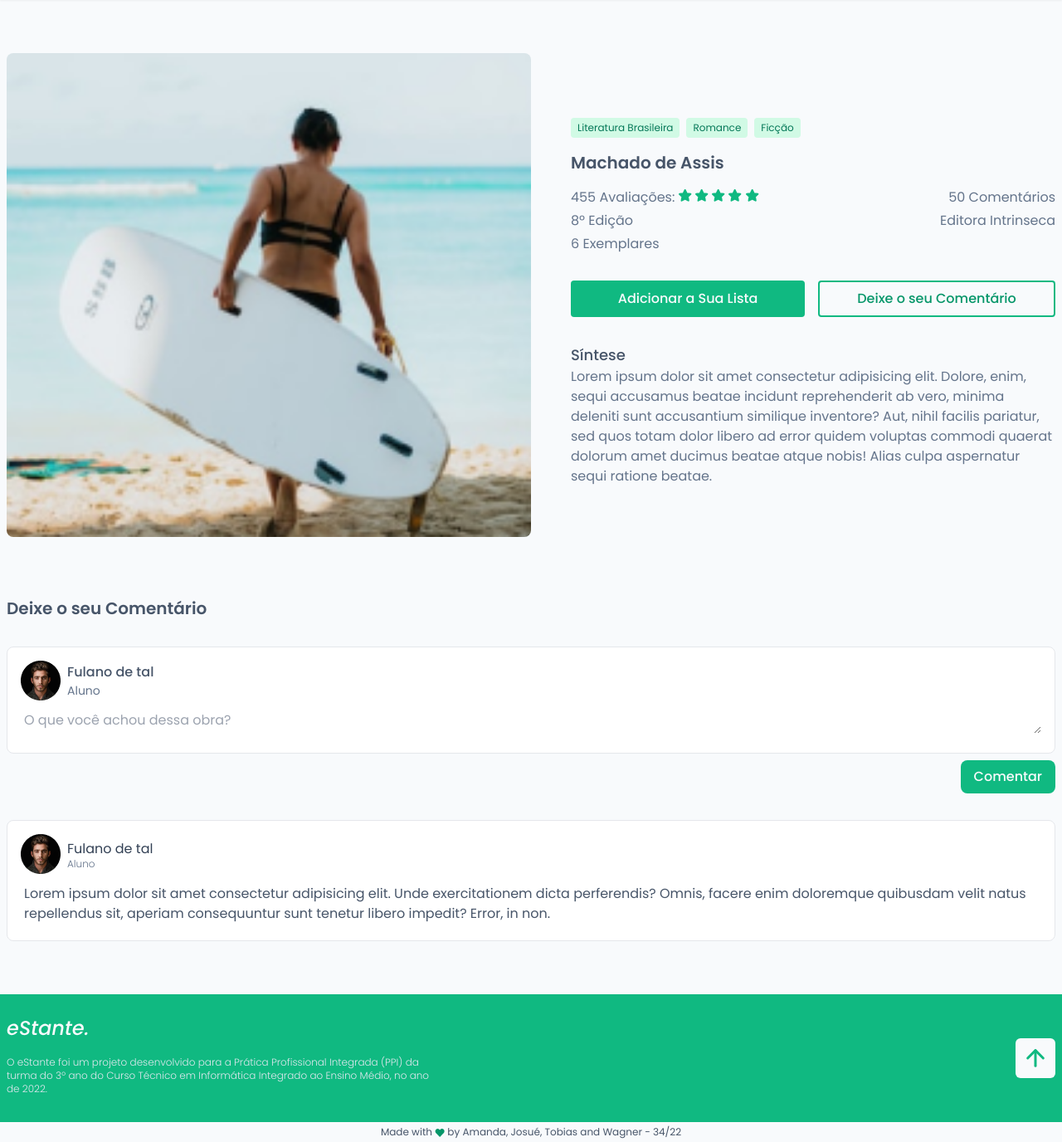
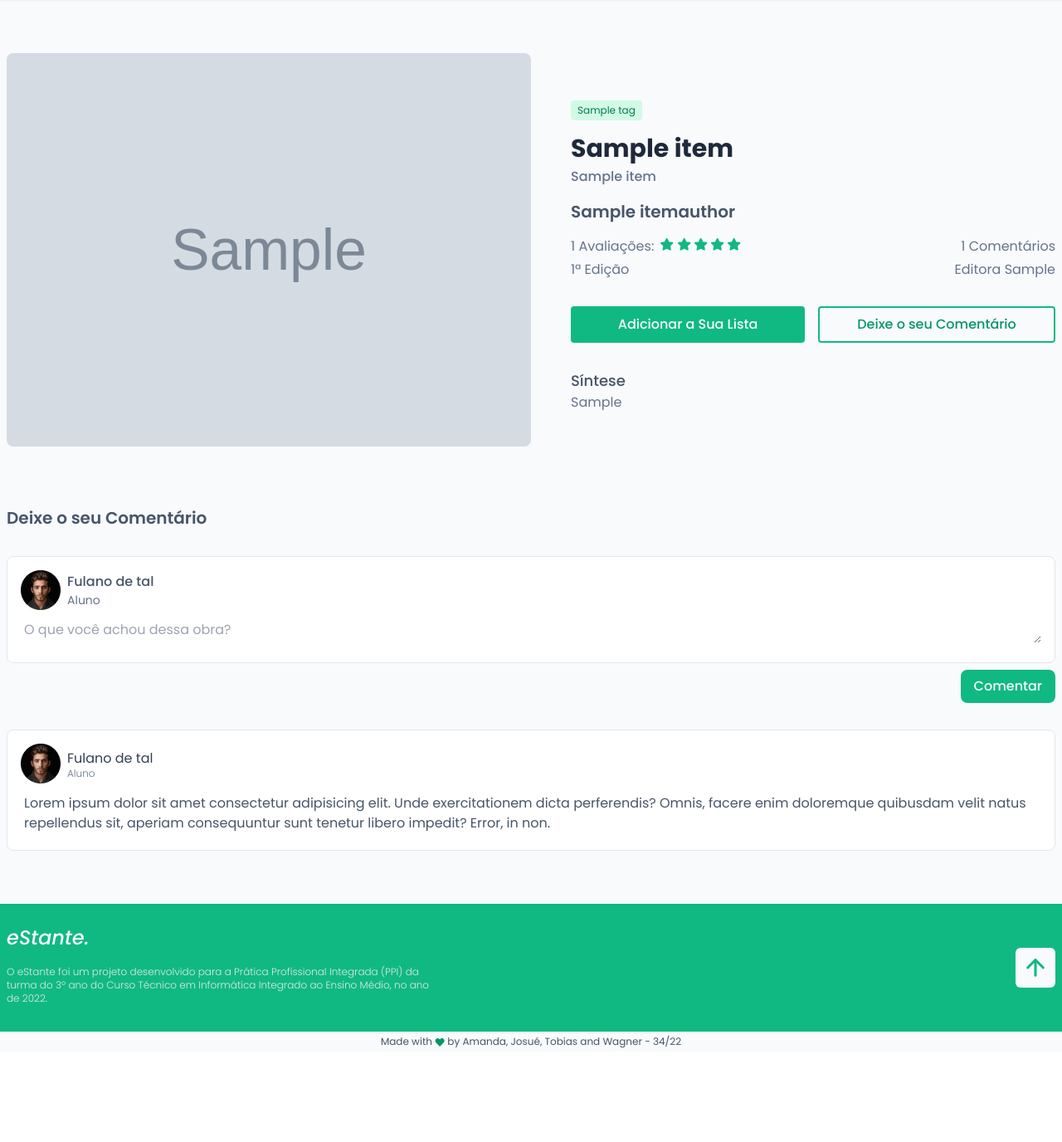
Before and after one commit to tobiasMarion/eStante-ppi, a PHP site: page /item/?item=1 in a window 1280 px wide. Shown: the part 63-1439 px from the top of the page at 83% size. After the commit the page ends 1326 px from the top, so only its background shows below. Run offline with PHP 8.4, Linux system fonts and the light colour scheme; the visitor is signed in with stand-in values (Sample User, id 1); tables that the repository leaves empty or names only in its code hold one stand-in row (values such as "Sample post"); grey boxes marked "Sample" are stand-in pictures; data that the repository does not hold is empty; some libraries are stand-ins or nearby versions.

Commit message:
Meu deus não vai dar tempo

```diff
--- a/item/create.php
+++ b/item/create.php
@@ -154,7 +154,7 @@ if (isset($_POST['submit'])) {
         relateItemEntity($translator, $createdItem);
     }
 
-    header("Location: ./");
+    header("Location: ./?item=$createdItem");
 }
 ?>
 
--- a/item/index.php
+++ b/item/index.php
@@ -6,24 +6,30 @@ include('../auth/protect.php');
 include('../components/head.php');
 include('../db/connection.php');
 
-// $id = $mysqli->real_escape_string($_GET['item']);
+$id = $mysqli->real_escape_string($_GET['item']);
 
-// $sqlCode = "SELECT * FROM item WHERE itemID=$id";
-// $sql_query = $mysqli->query($sqlCode) or die("Falha na execução do código SQL: " . $mysqli);
-// $item = $sql_query->fetch_assoc();
+$sqlCode = "SELECT * FROM item WHERE itemID=$id";
+$sql_query = $mysqli->query($sqlCode) or die("Falha na execução do código SQL: " . $mysqli);
+$item = $sql_query->fetch_assoc();
 
-// $sqlCode = "SELECT * FROM itemTag WHERE itemID=$id";
-// $sql_query_tagID = $mysqli->query($sqlCode) or die("Falha na execução do código SQL: " . $mysqli);
-// $item["tags"] = $sql_query_tagID->fetch_assoc();
+$sqlCode = "SELECT * FROM tag INNER JOIN itemtag ON itemTag.tagID=tag.tagID WHERE itemtag.itemID=$id;";
+$sql_query_tag = $mysqli->query($sqlCode) or die("Falha na execução do código SQL: " . $mysqli);
+$item["tags"] = $sql_query_tag;
 
-// $sqlCode = "SELECT * FROM itemAuthor WHERE itemID=$id";
-// $sql_query_authorID = $mysqli->query($sqlCode) or die("Falha na execução do código SQL: " . $mysqli);
-// $item["authors"] = $sql_query_authorID->fetch_assoc();
+$sqlCode = "SELECT * FROM author INNER JOIN itemAuthor ON itemAuthor.authorID=author.authorID WHERE itemAuthor.itemID=$id";
+$sql_query_author = $mysqli->query($sqlCode) or die("Falha na execução do código SQL: " . $mysqli);
+$item["authors"] = $sql_query_author;
+
+$sqlCode = "SELECT * FROM comment WHERE itemID=$id";
+$sql_query_comment = $mysqli->query($sqlCode) or die("Falha na execução do código SQL: " . $mysqli);
+$item["comments"] = $sql_query_comment;
+
+$sqlCode = "SELECT * FROM evaluation WHERE itemID=$id";
+$sql_query_evaluation = $mysqli->query($sqlCode) or die("Falha na execução do código SQL: " . $mysqli);
+$item["evaluation"] = $sql_query_evaluation;
 
 
-
-
-// global $item;
+global $item;
 ?>
 
 <body>
@@ -34,17 +40,38 @@ include('../db/connection.php');
 
         <main class="w-full max-w-7xl mx-auto flex-grow my-8 md:my-16 px-2 flex flex-col gap-2">
             <section class="md:flex gap-12 mb-12">
-                <img src="../static/assets/bookCoverFiller.png" alt="Capa do Livro" class="w-full rounded-lg mx-auto mb-4 md:w-6/12 max-h-screen">
+                <img src="<?= $component_prefix_path . $item["cover"] ?>" alt="Capa do Livro" class="w-full rounded-lg mx-auto mb-4 md:w-6/12 max-h-screen">
                 <div class="md:flex-1 my-auto">
                     <ul class="flex gap-2 text-xs text-emerald-700 mb-4">
-                        <li class="py-1 px-2 bg-emerald-100 rounded"><a href="">Literatura Brasileira</a></li>
-                        <li class="py-1 px-2 bg-emerald-100 rounded"><a href="">Romance</a></li>
-                        <li class="py-1 px-2 bg-emerald-100 rounded"><a href="">Ficção</a></li>
+                        <?php
+                        while ($tag = $item["tags"]->fetch_assoc()) {
+                            $name = $tag["name"];
+                            $link = "<li class=\"py-1 px-2 bg-emerald-100 rounded\"><a href=\"\">$name</a></li>";
+                            echo ($link);
+                        }
+                        ?>
                     </ul>
                     <h1 class="text-3xl font-bold text-slate-800 mb-1"><?= $item["title"] ?></h1>
-                    <strong class="font-semibold text-xl text-slate-600"><a href="">Machado de Assis</a></strong>
+                    <?php
+                    $subtitle = $item["subtitle"];
+                    if ($subtitle) {
+                        echo ("<strong class=\"block font-medium text-md text-slate-500 mb-4\">$subtitle</strong>");
+                    }
+
+                    $authors = [];
+                    while ($author = $item["authors"]->fetch_assoc()) {
+                        $name = $author["name"];
+                        $link = "<a href=\"\">$name</a>";
+                        array_push($authors, $link);
+                    }
+
+                    $authors = implode(", ", $authors);
+
+                    echo ("<strong class=\"block font-semibold text-xl text-slate-600\">$authors</strong>");
+                    ?>
+
                     <ul class="grid grid-cols-2 gap-1 justify-between my-4 text-slate-500">
-                        <li>455 Avaliações:
+                        <li class="flex items-center gap-2"><?= $item["evaluation"]->num_rows?> Avaliações:
                             <span>
                                 <button><img src="../static/assets/icons/filled-star.svg" alt="Estrla"></button>
                                 <button><img src="../static/assets/icons/filled-star.svg" alt="Estrla"></button>
@@ -53,28 +80,29 @@ include('../db/connection.php');
                                 <button><img src="../static/assets/icons/filled-star.svg" alt="Estrla"></button>
                             </span>
                         </li>
-                        <li class="justify-self-end">50 Comentários</li>
-                        <li>8º Edição</li>
-                        <li class="justify-self-end">Editora Intrinseca</li>
-                        <li>6 Exemplares</li>
+                        <li class="justify-self-end"><?= $item["comments"]->num_rows?> Comentários</li>
+                        <li><?= $item["edition"] ?>ª Edição</li>
+                        <li class="justify-self-end">Editora <?= $item["publisher"] ?></li>
+                        <?php
+                        if (!$item["isDigital"]) {
+                            $inventory = $item["inventory"];
+                            echo ("<li>$inventory</li>");
+                        }
+                        ?>
                     </ul>
                     <div class="flex gap-4 my-8">
                         <button class="flex-1 py-2 rounded bg-emerald-500 hover:bg-emerald-500 text-slate-50 font-medium">Adicionar
                             a Sua Lista</button>
-                        <a class="flex-1 py-2 rounded border-2 border-emerald-500 text-center font-medium text-emerald-600 hover:border-emerald-600 hover:text-emerald-700" href="">Deixe o seu Comentário</a>
+                        <a class="flex-1 py-2 rounded border-2 border-emerald-500 text-center font-medium text-emerald-600 hover:border-emerald-600 hover:text-emerald-700" href="#comments">Deixe o seu Comentário</a>
                     </div>
                     <div>
                         <h2 class="text-lg font-medium text-slate-600">Síntese</h2>
-                        <p class="text-slate-500">Lorem ipsum dolor sit amet consectetur adipisicing elit. Dolore, enim,
-                            sequi accusamus beatae
-                            incidunt reprehenderit ab vero, minima deleniti sunt accusantium similique inventore? Aut,
-                            nihil facilis pariatur, sed quos totam dolor libero ad error quidem voluptas commodi quaerat
-                            dolorum amet ducimus beatae atque nobis! Alias culpa aspernatur sequi ratione beatae.</p>
+                        <p class="text-slate-500"><?= $item["synthesis"] ?></p>
                     </div>
                 </div>
             </section>
 
-            <section>
+            <section id="comments">
                 <h2 class="font-semibold text-xl text-slate-600">Deixe o seu Comentário</h2>
 
                 <form class="flex flex-col my-8 items-end gap-2">
```
Also changed, not shown: notes.md (+8 -9 lines).
